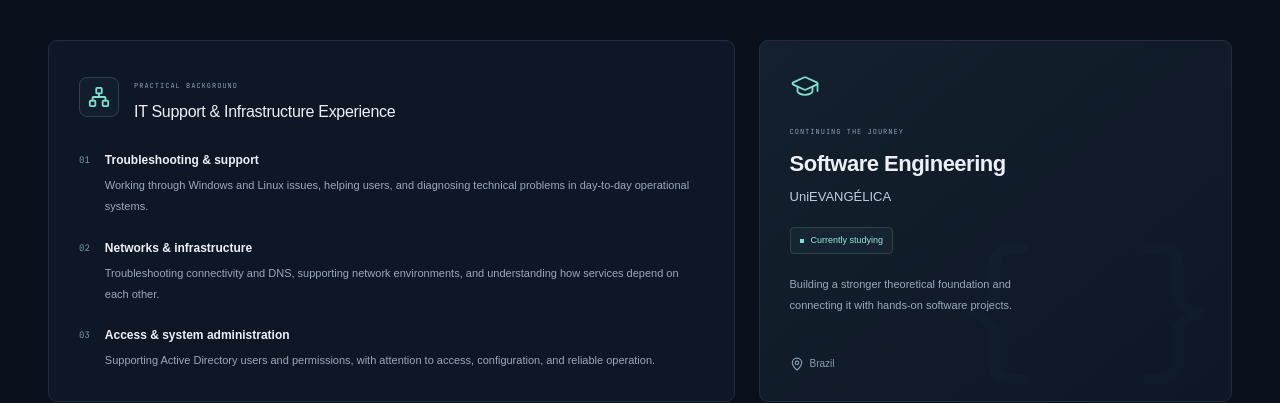
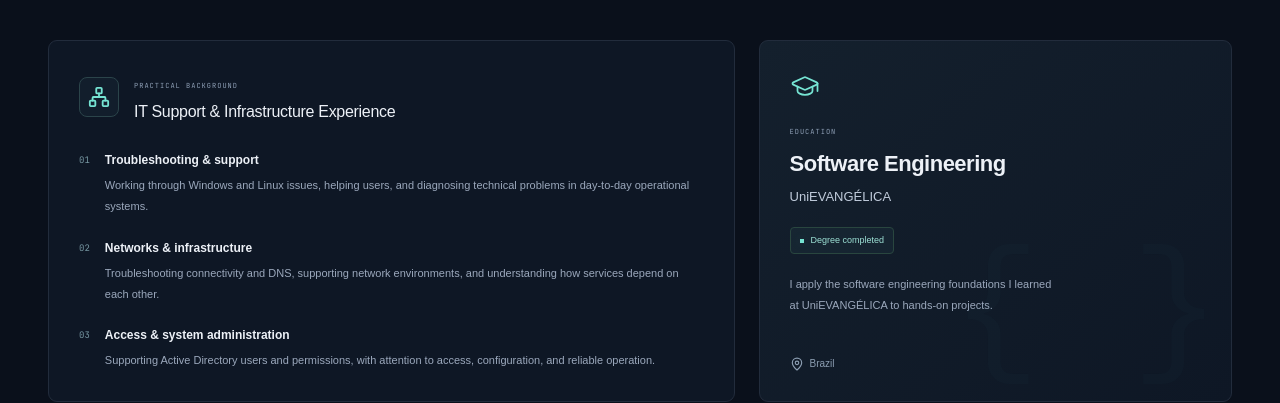
Before and after one commit to CalamoAndret/developer-portfolio, a React (Vite) app: page / in a window 1280 px wide. Shown: the part 3245-3648 px from the top of the page. Built offline with nearby package versions, Linux system fonts and the light colour scheme; no server answers; a web font is replaced by a local one.

Commit message:
Modify education card to indicate degree completion
Updated education card to reflect degree completion status.

```diff
--- a/src/App.tsx
+++ b/src/App.tsx
@@ -54,7 +54,7 @@ export default function App() {
 
         <section id="experience" className="section section-anchor" aria-labelledby="experience-title">
           <Reveal><div className="section-heading"><div><span className="section-label mono"><span>04 /</span> EXPERIENCE & EDUCATION</span><h2 id="experience-title">A practical perspective.</h2></div><p>Real systems, real users, and the foundations to keep growing as an engineer.</p></div></Reveal>
-          <div className="experience-layout"><Reveal className="experience-card"><div className="experience-card-heading"><span className="skill-icon"><Network size={22} aria-hidden="true" /></span><div><span className="mono small-label">PRACTICAL BACKGROUND</span><h3>IT Support & Infrastructure Experience</h3></div></div><div className="responsibilities">{responsibilities.map((item, index) => <div className="responsibility" key={item.title}><span className="mono">0{index + 1}</span><div><h4>{item.title}</h4><p>{item.description}</p></div></div>)}</div></Reveal><Reveal className="education-card"><GraduationCap size={30} strokeWidth={1.4} aria-hidden="true" /><span className="mono small-label">CONTINUING THE JOURNEY</span><h3>Software Engineering</h3><p className="education-university">UniEVANGÉLICA</p><span className="education-status"><span className="tiny-square" /> Currently studying</span><p>Building a stronger theoretical foundation and connecting it with hands-on software projects.</p><span className="education-location"><MapPin size={14} aria-hidden="true" /> Brazil</span><div className="education-decoration" aria-hidden="true">{'{ }'}</div></Reveal></div>
+          <div className="experience-layout"><Reveal className="experience-card"><div className="experience-card-heading"><span className="skill-icon"><Network size={22} aria-hidden="true" /></span><div><span className="mono small-label">PRACTICAL BACKGROUND</span><h3>IT Support & Infrastructure Experience</h3></div></div><div className="responsibilities">{responsibilities.map((item, index) => <div className="responsibility" key={item.title}><span className="mono">0{index + 1}</span><div><h4>{item.title}</h4><p>{item.description}</p></div></div>)}</div></Reveal><Reveal className="education-card"><GraduationCap size={30} strokeWidth={1.4} aria-hidden="true" /><span className="mono small-label">EDUCATION</span><h3>Software Engineering</h3><p className="education-university">UniEVANGÉLICA</p><span className="education-status"><span className="tiny-square" /> Degree completed</span><p>I apply the software engineering foundations I learned at UniEVANGÉLICA to hands-on projects.</p><span className="education-location"><MapPin size={14} aria-hidden="true" /> Brazil</span><div className="education-decoration" aria-hidden="true">{'{ }'}</div></Reveal></div>
         </section>
         <Reveal><Contact /></Reveal>
       </div>
```
